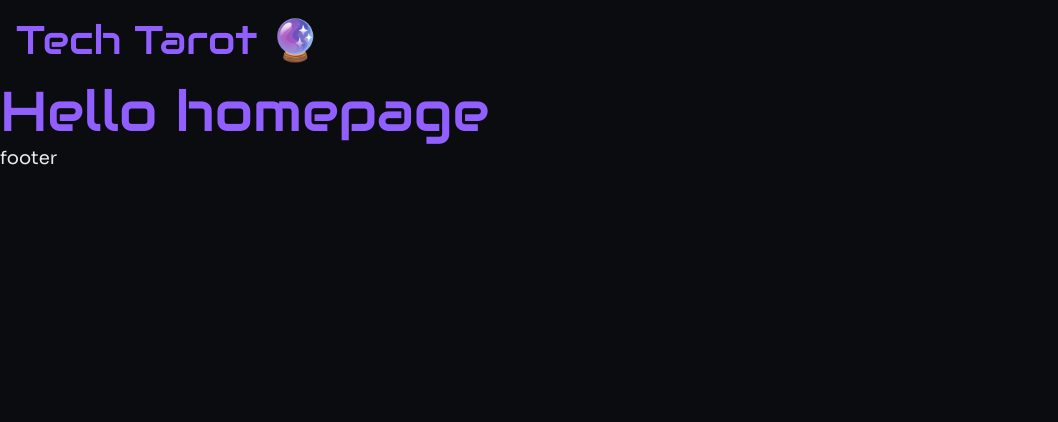
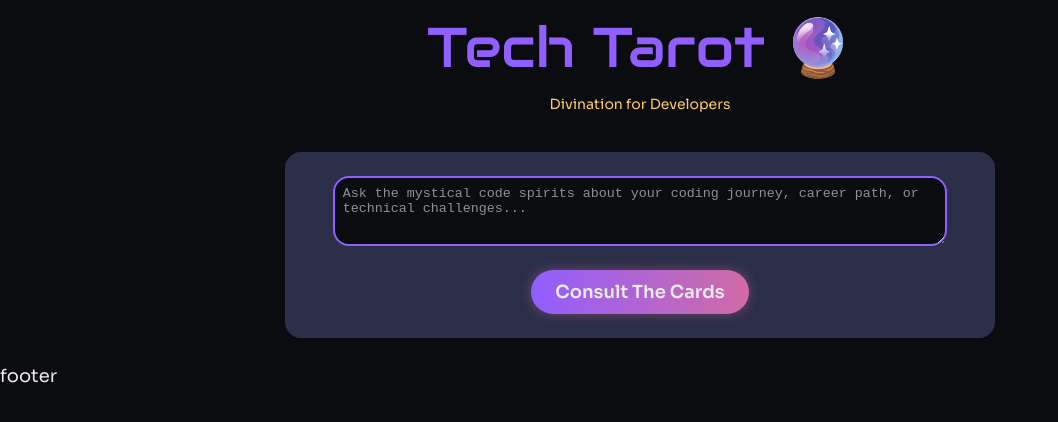
Before and after one commit to dpurkays/tech-tarot, a React (Vite) app: page / in a window 1280 px wide. Shown: the top 422 px of the page, without its empty margins (0-1058 px from the left). Built offline with nearby package versions, Linux system fonts and the light colour scheme.

Commit message:
Style Input form

```diff
--- a/src/App.scss
+++ b/src/App.scss
@@ -19,7 +19,7 @@ ul li {
 
 body {
   font-family: "Sora", sans-serif;
-  font-size: 1rem;
+  font-size: 0.875rem;
   line-height: 1.625rem;
   font-weight: $regular;
   color: $primary-text-color;
--- a/src/components/Header/Header.scss
+++ b/src/components/Header/Header.scss
@@ -3,9 +3,19 @@
 @use "../../styles/partials/fonts" as *;
 
 .site-header {
+    display: flex;
+    flex-direction: column;
+    align-items: center;
+    justify-content: center;
     padding: 1rem;
+    gap: 1rem;
 
     &__title {
-        @include h2-style;
+        @include h1-style;
+    }
+
+    &__text {
+        color: $alt-text-color;
+        @include small-body-style;
     }
 }
--- a/src/components/Header/Header.tsx
+++ b/src/components/Header/Header.tsx
@@ -2,7 +2,8 @@ import "./Header.scss";
 function Header() {
     return (
         <header className="site-header">
-            <h2 className="site-header__title">Tech Tarot 🔮</h2>
+            <h1 className="site-header__title">Tech Tarot 🔮</h1>
+            <p className="site-header__text">Divination for Developers</p>
         </header>
     );
 }
--- /dev/null
+++ b/src/components/TarotInputForm/TarotInputForm.scss
@@ -0,0 +1,56 @@
+@use "../../styles/partials/variables" as *;
+@use "../../styles/partials/mixins" as *;
+@use "../../styles/partials/fonts" as *;
+
+.input {
+    display: flex;
+    flex-direction: column;
+    align-items: center;
+    background-color: $secondary-background-color;
+    border-radius: 1rem;
+    gap: $spacing-mobile;
+    width: 100%;
+    @include section-layout;
+
+    @include tablet {
+        gap: $spacing-tablet;
+    }
+
+    @include desktop {
+        width: 60%;
+    }
+
+    &__field {
+        width: 100%;
+        min-height: 4.375rem;
+        padding: 0.5rem;
+        border-radius: 1rem;
+        border: 0.125rem solid $highlight-color;
+        background-color: $background-color;
+        color: $primary-text-color;
+
+        &::placeholder {
+            color: rgba($primary-text-color, 0.6);
+        }
+
+        &:focus {
+            border-color: $glow;
+            box-shadow: 0 0 0.75rem rgba($glow, 0.8);
+        }
+    }
+
+    &__button {
+        background: linear-gradient(to right, $cta, $cta-secondary);
+        box-shadow: 0 0 0.75rem rgba(209, 107, 165, 0.4);
+        font-weight: $semibold;
+        text-align: center;
+        transition: all $animation-duration ease;
+
+        &:hover {
+            transform: translateY(-0.125rem);
+            box-shadow: 0 0 1rem rgba(209, 107, 165, 0.6), 0 0 1.5rem rgba(255, 203, 107, 0.5);
+        }
+
+        @include button-style;
+    }
+}
--- /dev/null
+++ b/src/components/TarotInputForm/TarotInputForm.tsx
@@ -0,0 +1,12 @@
+import "./TarotInputForm.scss";
+
+function TarotInputForm() {
+    return(
+        <form className="input">
+            <textarea className="input__field" placeholder="Ask the mystical code spirits about your coding journey, career path, or technical challenges..." />
+            <div className="input__button">Consult The Cards</div>
+        </form>
+    )
+}
+
+export default TarotInputForm;
--- a/src/pages/HomePage/HomePage.scss
+++ b/src/pages/HomePage/HomePage.scss
@@ -3,7 +3,8 @@
 @use "../../styles/partials/fonts" as *;
 
 .home {
-    &__title {
-        @include h1-style;
-    }
+    display: flex;
+    flex-direction: column;
+    align-items: center;
+    @include page-layout;
 }
--- a/src/pages/HomePage/HomePage.tsx
+++ b/src/pages/HomePage/HomePage.tsx
@@ -1,8 +1,9 @@
+import TarotInputForm from "../../components/TarotInputForm/TarotInputForm";
 import "./HomePage.scss";
 function HomePage() {
     return (
         <main className="home">
-            <h1 className="home__title">Hello homepage</h1>
+            <TarotInputForm />
         </main>
     );
 }
--- a/src/styles/partials/_mixins.scss
+++ b/src/styles/partials/_mixins.scss
@@ -15,27 +15,38 @@
 @mixin h1-style {
     font-family: "Audiowide", sans-serif;
     font-weight: $regular;
-    font-size: 32px;
-    line-height: 40px;
+    font-size: 2rem;
+    line-height: 2.5rem;
     color:$heading-color;
 
     @include tablet {
-        font-size: 56px;
-        line-height: 64px;
+        font-size: 3.5rem;
+        line-height: 4rem;
     }
 }
 
 @mixin h2-style {
     font-family: "Audiowide", sans-serif;
     font-weight: $regular;
-    font-size: 24px;
-    line-height: 32px;
+    font-size: 1.5rem;
+    line-height: 2rem;
     color: $heading-color;
 
     @include tablet {
-        font-size: 40px;
-        line-height: 48px;
+        font-size: 2.5rem;
+        line-height: 3rem;
     }
+}
+
+@mixin small-body-style {
+    font-size: 0.75rem;
+    line-height: 0.875rem;
+
+    @include tablet {
+        font-size: 0.875rem;
+        line-height: 1rem;
+    }
+
 }
 
 @mixin page-layout {
@@ -56,3 +67,9 @@
     gap: $spacing-mobile;
     @include page-layout;
 }
+
+@mixin button-style {
+    padding: 0.5rem 1.5rem;
+    border-radius: 1.5rem;
+    cursor: pointer;
+}
--- a/src/styles/partials/_variables.scss
+++ b/src/styles/partials/_variables.scss
@@ -2,12 +2,15 @@ $tablet-breakpoint: 768px;
 $desktop-breakpoint: 1280px;
 
 $background-color: #0B0C10;
+$secondary-background-color: #2C2F48;
 
 $primary-text-color: #EAEAEA;
 $heading-color: #915EFF;
+$alt-text-color: #FFCB6B;
+$highlight-color: #915EFF;
 
 $cta: #915EFF;
-$cta-hover: #D16BA5;
+$cta-secondary: #D16BA5;
 
 $glow: #FFCB6B;
 $soft: #d5b3ff;
@@ -23,3 +26,5 @@ $semibold: 600;
 $spacing-mobile: 1rem;
 $spacing-tablet: 1.5rem;
 $spacing-desktop: 3rem;
+
+$animation-duration: 0.3s;
```
